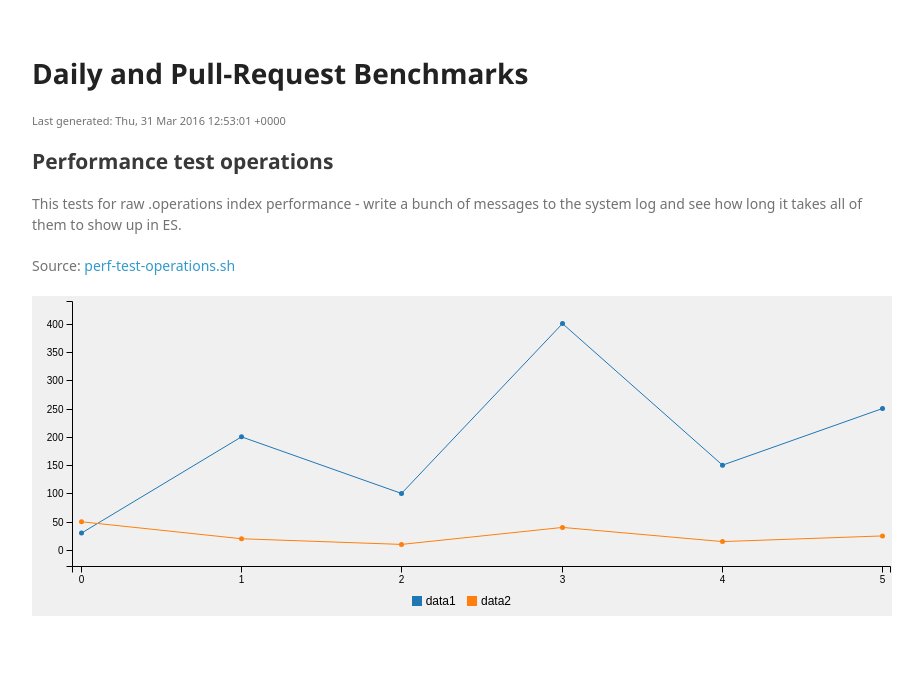
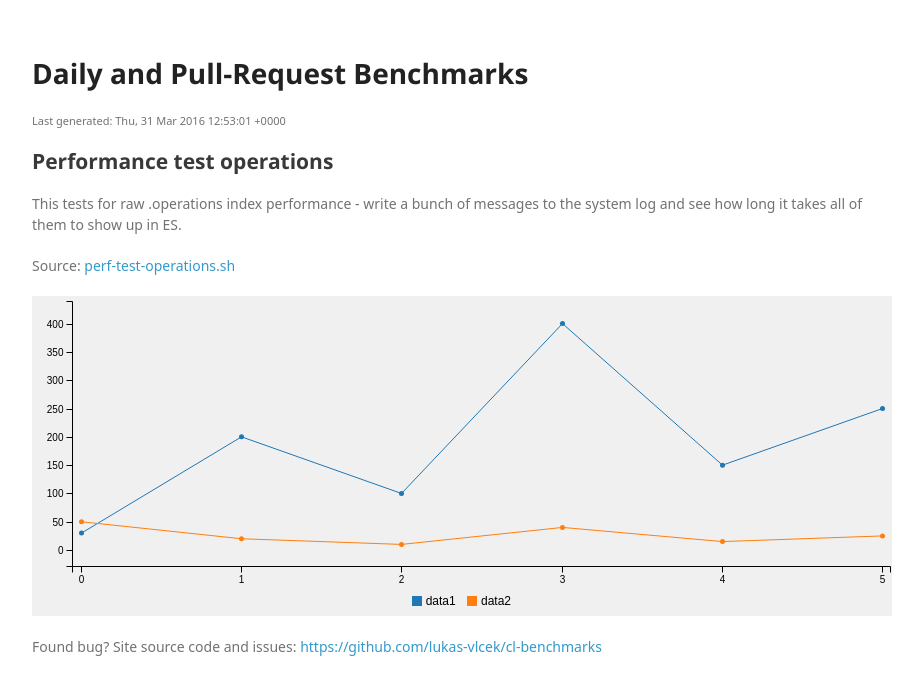
Before and after one commit to lukas-vlcek/cl-benchmarks, a Jekyll site: the page built from index.html, in a window 1280 px wide. Shown: the top 695 px of the page, without its empty margins (178-1101 px from the left). Built offline with Jekyll 4.4.1, drawn with Linux system fonts in a browser that asks for light colours; some web fonts are replaced.

Commit message:
Add basic footer.

```diff
--- /dev/null
+++ b/_includes/footer_new.html
@@ -0,0 +1,10 @@
+<!--<footer>-->
+
+    <!--<div class="page-content">-->
+        <!--<div class="wrapper">-->
+        <div>
+            Found bug? Site source code and issues: <a href="https://github.com/lukas-vlcek/cl-benchmarks">https://github.com/lukas-vlcek/cl-benchmarks</a>
+        </div>
+    <!--</div>-->
+
+<!--</footer>-->
--- a/_layouts/main.html
+++ b/_layouts/main.html
@@ -8,7 +8,10 @@
 <div class="page-content">
     <div class="wrapper">
         {{ content }}
+
+        {% include footer_new.html %}
     </div>
+
 </div>
 
 </body>
```
